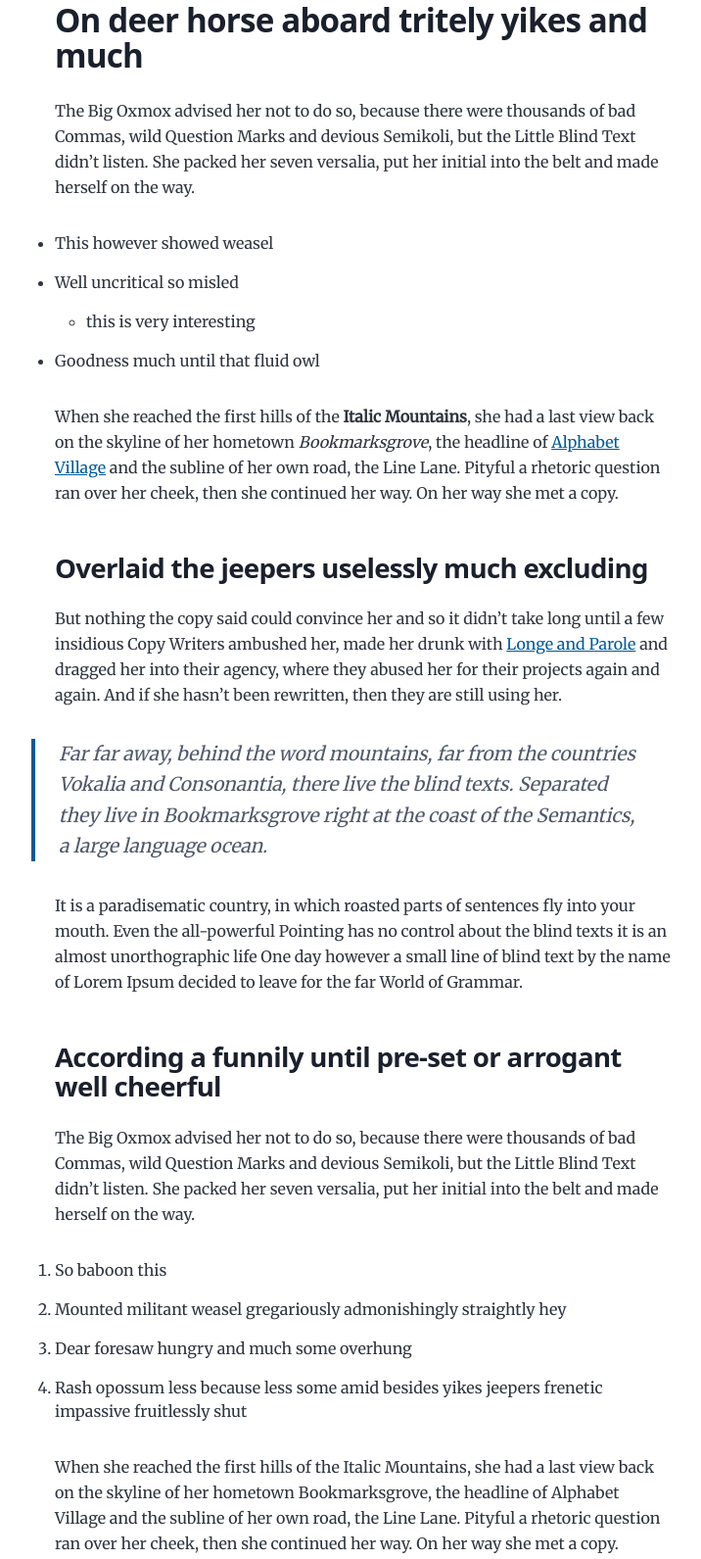
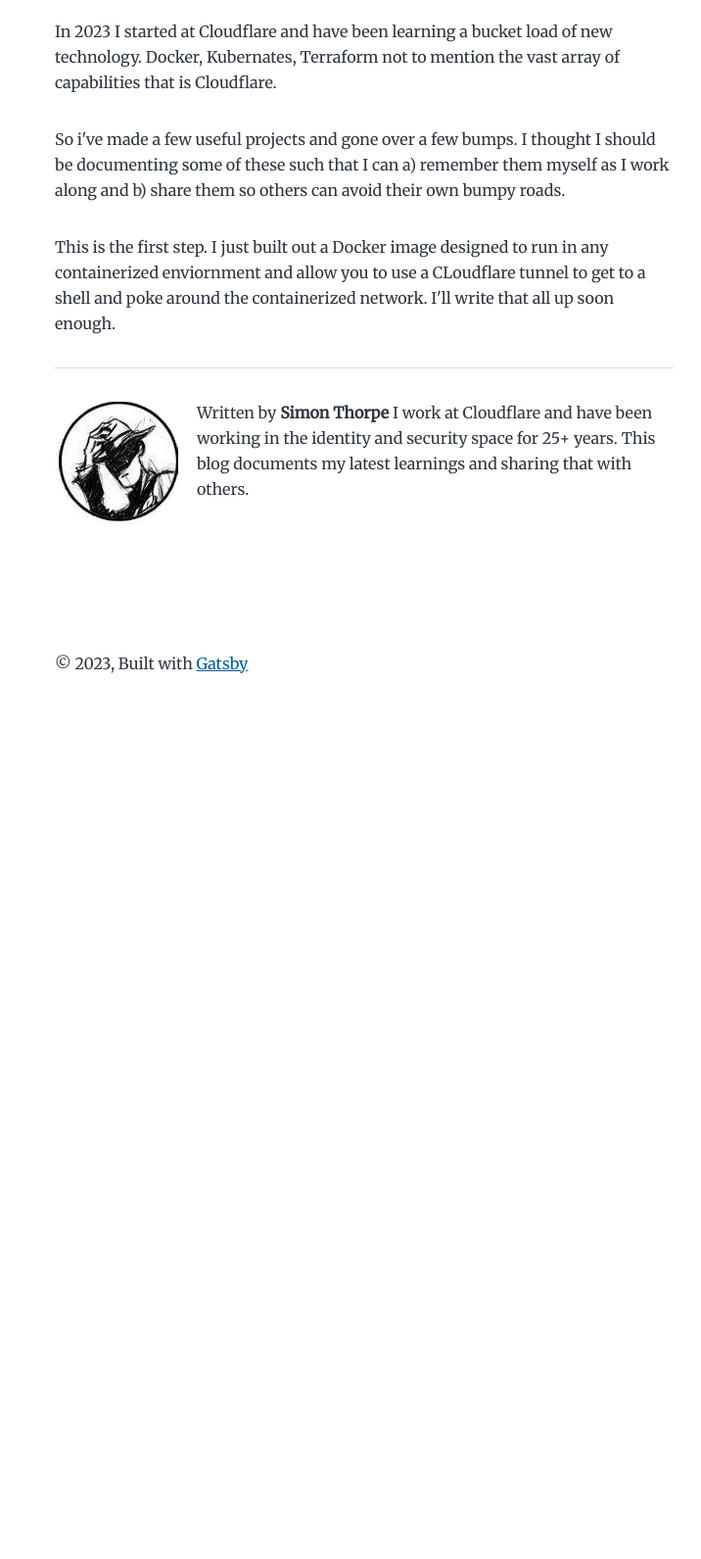
Before and after one commit to securitypedant/securitypedant.com, a Gatsby site: page /new-beginnings/ in a window 1280 px wide. Shown: the part 389-1980 px from the top of the page at 98% size, without its empty margins (268-984 px from the left). After the commit the page ends 1142 px from the top, so only its background shows below. Built offline with nearby package versions, Linux system fonts and the light colour scheme; Gatsby itself is replaced by a stand-in of ours.

Commit message:
First post

```diff
--- a/content/blog/new-beginnings/index.md
+++ b/content/blog/new-beginnings/index.md
@@ -1,108 +1,14 @@
 ---
 title: New Beginnings
 date: "2023-07-25T22:40:32.169Z"
-description: This is a custom description for SEO and Open Graph purposes, rather than the default generated excerpt. Simply add a description field to the frontmatter.
+description: Finally starting to write some useful content for this domain.
 ---
 
-Far far away, behind the word mountains, far from the countries Vokalia and
-Consonantia, there live the blind texts. Separated they live in Bookmarksgrove
-right at the coast of the Semantics, a large language ocean. A small river named
-Duden flows by their place and supplies it with the necessary regelialia.
+# Finally...
+Welp... many, many years after actually registering the securitypedant.com domain, i'm putting it to some use.
 
-## On deer horse aboard tritely yikes and much
+In 2023 I started at Cloudflare and have been learning a bucket load of new technology. Docker, Kubernates, Terraform not to mention the vast array of capabilities that is Cloudflare.
 
-The Big Oxmox advised her not to do so, because there were thousands of bad
-Commas, wild Question Marks and devious Semikoli, but the Little Blind Text
-didn’t listen. She packed her seven versalia, put her initial into the belt and
-made herself on the way.
+So i've made a few useful projects and gone over a few bumps. I thought I should be documenting some of these such that I can a) remember them myself as I work along and b) share them so others can avoid their own bumpy roads.
 
-- This however showed weasel
-- Well uncritical so misled
-  - this is very interesting
-- Goodness much until that fluid owl
-
-When she reached the first hills of the **Italic Mountains**, she had a last
-view back on the skyline of her hometown _Bookmarksgrove_, the headline of
-[Alphabet Village](http://google.com) and the subline of her own road, the Line
-Lane. Pityful a rhetoric question ran over her cheek, then she continued her
-way. On her way she met a copy.
-
-### Overlaid the jeepers uselessly much excluding
-
-But nothing the copy said could convince her and so it didn’t take long until a
-few insidious Copy Writers ambushed her, made her drunk with
-[Longe and Parole](http://google.com) and dragged her into their agency, where
-they abused her for their projects again and again. And if she hasn’t been
-rewritten, then they are still using her.
-
-> Far far away, behind the word mountains, far from the countries Vokalia and
-> Consonantia, there live the blind texts. Separated they live in Bookmarksgrove
-> right at the coast of the Semantics, a large language ocean.
-
-It is a paradisematic country, in which roasted parts of sentences fly into your
-mouth. Even the all-powerful Pointing has no control about the blind texts it is
-an almost unorthographic life One day however a small line of blind text by the
-name of Lorem Ipsum decided to leave for the far World of Grammar.
-
-### According a funnily until pre-set or arrogant well cheerful
-
-The Big Oxmox advised her not to do so, because there were thousands of bad
-Commas, wild Question Marks and devious Semikoli, but the Little Blind Text
-didn’t listen. She packed her seven versalia, put her initial into the belt and
-made herself on the way.
-
-1.  So baboon this
-2.  Mounted militant weasel gregariously admonishingly straightly hey
-3.  Dear foresaw hungry and much some overhung
-4.  Rash opossum less because less some amid besides yikes jeepers frenetic
-    impassive fruitlessly shut
-
-When she reached the first hills of the Italic Mountains, she had a last view
-back on the skyline of her hometown Bookmarksgrove, the headline of Alphabet
-Village and the subline of her own road, the Line Lane. Pityful a rhetoric
-question ran over her cheek, then she continued her way. On her way she met a
-copy.
-
-> The copy warned the Little Blind Text, that where it came from it would have
-> been rewritten a thousand times and everything that was left from its origin
-> would be the word "and" and the Little Blind Text should turn around and
-> return to its own, safe country.
-
-But nothing the copy said could convince her and so it didn’t take long until a
-few insidious Copy Writers ambushed her, made her drunk with Longe and Parole
-and dragged her into their agency, where they abused her for their projects
-again and again. And if she hasn’t been rewritten, then they are still using
-her. Far far away, behind the word mountains, far from the countries Vokalia and
-Consonantia, there live the blind texts.
-
-#### Silent delightfully including because before one up barring chameleon
-
-Separated they live in Bookmarksgrove right at the coast of the Semantics, a
-large language ocean. A small river named Duden flows by their place and
-supplies it with the necessary regelialia. It is a paradisematic country, in
-which roasted parts of sentences fly into your mouth.
-
-Even the all-powerful Pointing has no control about the blind texts it is an
-almost unorthographic life One day however a small line of blind text by the
-name of Lorem Ipsum decided to leave for the far World of Grammar. The Big Oxmox
-advised her not to do so, because there were thousands of bad Commas, wild
-Question Marks and devious Semikoli, but the Little Blind Text didn’t listen.
-
-##### Wherever far wow thus a squirrel raccoon jeez jaguar this from along
-
-She packed her seven versalia, put her initial into the belt and made herself on
-the way. When she reached the first hills of the Italic Mountains, she had a
-last view back on the skyline of her hometown Bookmarksgrove, the headline of
-Alphabet Village and the subline of her own road, the Line Lane. Pityful a
-rhetoric question ran over her cheek, then she continued her way. On her way she
-met a copy.
-
-###### Slapped cozy a that lightheartedly and far
-
-The copy warned the Little Blind Text, that where it came from it would have
-been rewritten a thousand times and everything that was left from its origin
-would be the word "and" and the Little Blind Text should turn around and return
-to its own, safe country. But nothing the copy said could convince her and so it
-didn’t take long until a few insidious Copy Writers ambushed her, made her drunk
-with Longe and Parole and dragged her into their agency, where they abused her
-for their projects again and again.
+This is the first step. I just built out a Docker image designed to run in any containerized enviornment and allow you to use a CLoudflare tunnel to get to a shell and poke around the containerized network. I'll write that all up soon enough.
--- a/gatsby-config.js
+++ b/gatsby-config.js
@@ -12,7 +12,7 @@ module.exports = {
     title: `Securitypedant Blog`,
     author: {
       name: `Simon Thorpe`,
-      summary: `I work at Cloudflare and have been working in the identity and security space for 25+ years.`,
+      summary: `I work at Cloudflare and have been working in the identity and security space for 25+ years. This blog documents my latest learnings and sharing that with others.`,
     },
     description: `This blog documents my latest learnings and sharing that with others.`,
     siteUrl: `https://securitypedant.com/`,
--- a/src/components/bio.js
+++ b/src/components/bio.js
@@ -45,10 +45,6 @@ const Bio = () => {
       {author?.name && (
         <p>
           Written by <strong>{author.name}</strong> {author?.summary || null}
-          {` `}
-          <a href={`https://twitter.com/${social?.twitter || ``}`}>
-            You should follow them on Twitter
-          </a>
         </p>
       )}
     </div>
--- a/src/style.css
+++ b/src/style.css
@@ -296,7 +296,7 @@ a:focus {
 .bio-avatar {
   margin-right: var(--spacing-4);
   margin-bottom: var(--spacing-0);
-  min-width: 50px;
+  min-width: 129px;
   border-radius: 100%;
 }
 
```
